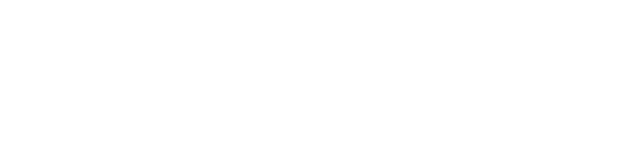
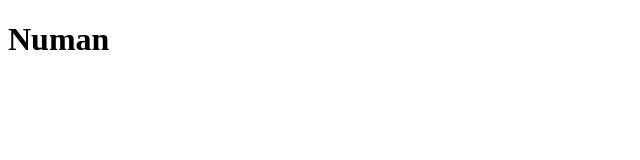
Before and after one commit to Numan-star/Git-Practice, a plain HTML site: page p.html in a window 1280 px wide. Shown: the whole page, without its empty margins (0-640 px from the left). Drawn offline with Linux system fonts and the light colour scheme.

Commit message:
Added more file

```diff
--- a/p.html
+++ b/p.html
@@ -6,6 +6,6 @@
     <title>Document</title>
   </head>
   <body>
-    <h1></h1>
+    <h1>Numan</h1>
   </body>
 </html>
```
